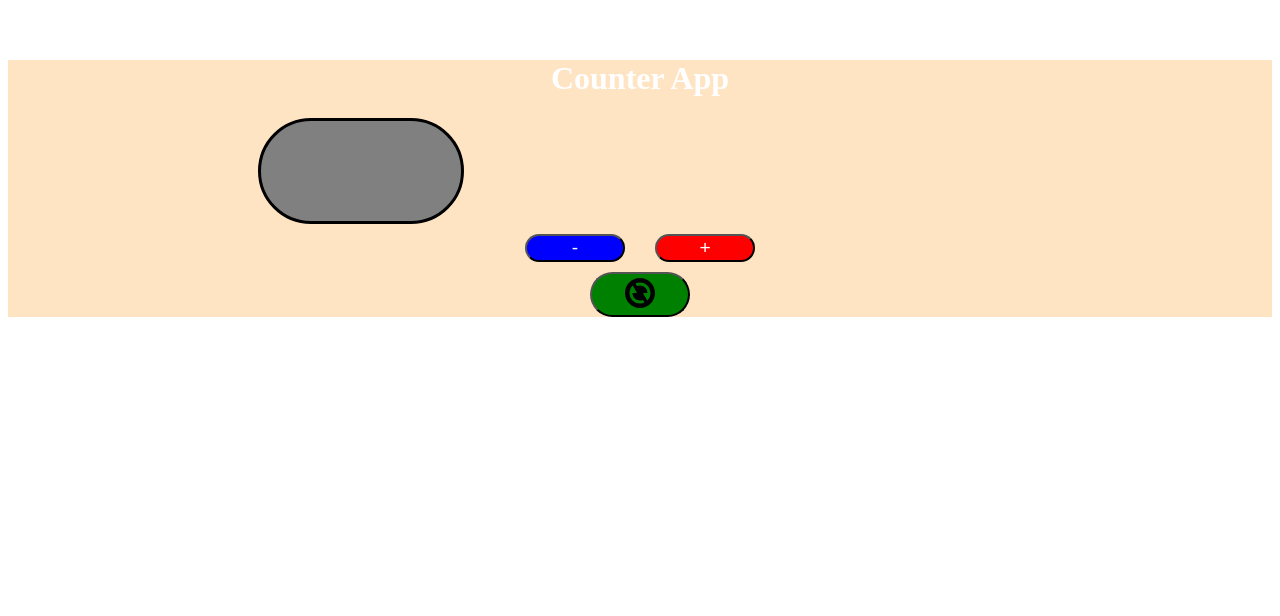
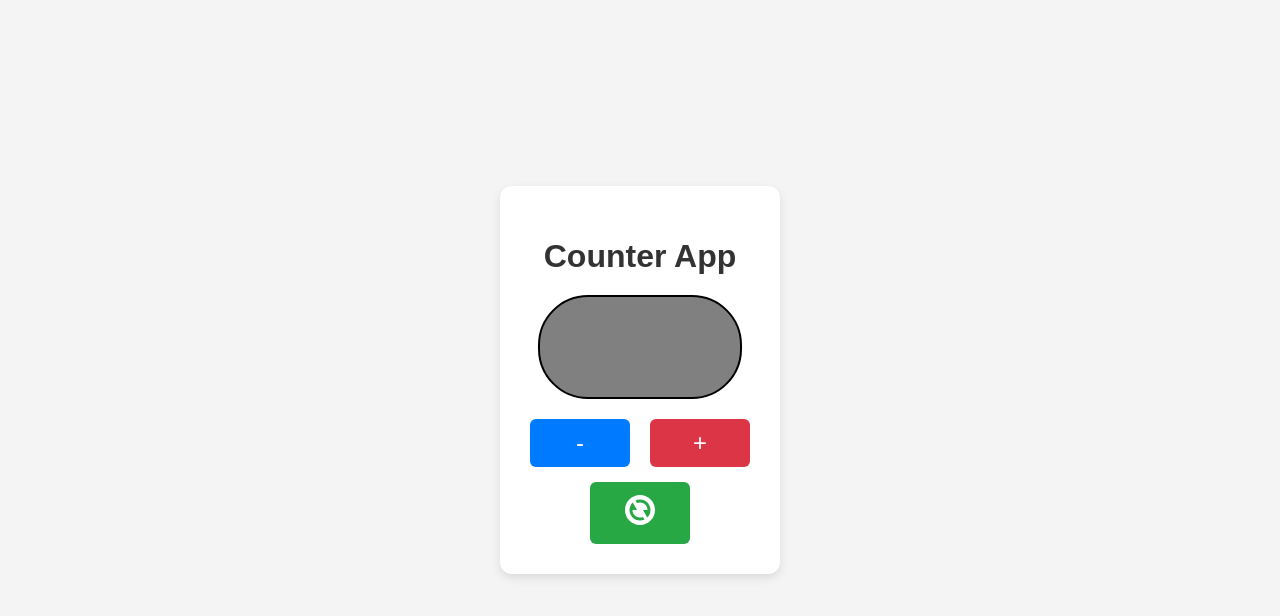
Before and after one commit to Theophillus-mam/Counter-app, a plain HTML site: page index.html in a window 1280 px wide. Shown: the part 140-756 px from the top of the page. Drawn offline with Linux system fonts and the light colour scheme.

Commit message:
second commit

```diff
--- a/index.js
+++ b/index.js
@@ -10,7 +10,7 @@ function increment() {
         count = count + 1;
         document.getElementById('count').innerHTML = count;
       }
-    if (count>=30 && count==38){
+    if (count>=30 && count<=40){
         count = count + 2.5;
         document.getElementById('count').innerHTML = count;
     }
@@ -26,16 +26,21 @@ function decrement(){
         count = count - 2;
         document.getElementById('count').innerHTML = count;
     }
-    else{
-        count = count - 1;
-        document.getElementById('count').innerHTML = count;
-    }
     if (count<=40 && count>=30){
         count = count - 2.5;
         document.getElementById('count').innerHTML = count;
     }
+    if(count==0){
+        document.getElementById('count').innerHTML = 0;
+    }
 
+    else{
+     count = count - 1;
+     document.getElementById('count').innerHTML = count;
 }
+    }
+
+
 function reset(){
     count = count - count
     document.getElementById('count').innerHTML = count;
--- a/style.css
+++ b/style.css
@@ -15,28 +15,89 @@ button{
     margin-top: 10px;
     gap: 30px;
 }
-.Reset{
-    margin-top: 10px;
+body {
+  font-family: Arial, sans-serif;
+  background-color: #f4f4f4;
+  margin: 0;
+  padding: 20px;
+  display: flex;
+  justify-content: center;
+  align-items: center;
+  height: 100vh;
 }
-.number{
-    width: 200px;
-    height: 100px;
-    border-color: black;
-    border-style: solid;
-    border-radius: 80px;
-    margin-left: 250px;
-    background-color: gray;
+
+.Container {
+  text-align: center;
+  background-color: white;
+  padding: 30px;
+  border-radius: 12px;
+  box-shadow: 0 4px 10px rgba(0, 0, 0, 0.1);
 }
-#blue{
-    background-color: blue;
-    font-size: larger;
-    color: white;
+
+h1 {
+  color: #333;
+  margin-bottom: 20px;
 }
-#red{
-    background-color: red;
-    font-size: larger;
-    color: white;
+
+.number {
+  width: 200px;
+  height: 100px;
+  margin: 0 auto 20px auto;
+  background-color: gray;
+  border: 2px solid black;
+  border-radius: 50px;
+  display: flex;
+  justify-content: center;
+  align-items: center;
 }
-#green{
-    background-color: green;
+
+#count {
+  font-size: 48px;
+  color: white;
 }
+
+.buttons {
+  display: flex;
+  justify-content: center;
+  gap: 20px;
+  margin-bottom: 15px;
+}
+
+#blue,
+#red,
+#green {
+  padding: 10px 20px;
+  font-size: 24px;
+  color: white;
+  border: none;
+  border-radius: 6px;
+  cursor: pointer;
+}
+
+#blue {
+  background-color: #007bff;
+}
+
+#red {
+  background-color: #dc3545;
+}
+
+#green {
+  background-color: #28a745;
+}
+
+#blue:hover {
+  background-color: #0056b3;
+}
+
+#red:hover {
+  background-color: #a71d2a;
+}
+
+#green:hover {
+  background-color: #1e7e34;
+}
+
+.Reset {
+  margin-top: 10px;
+}
```
